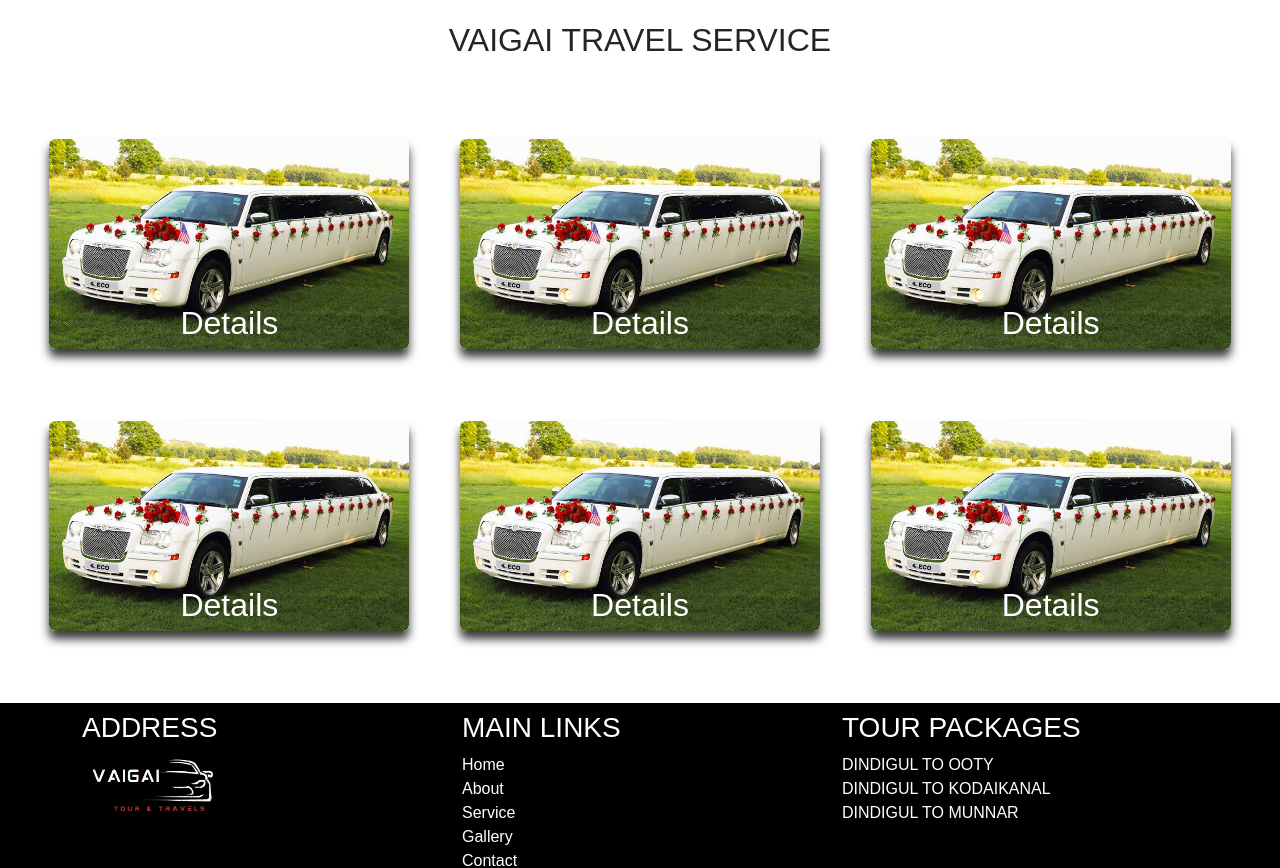
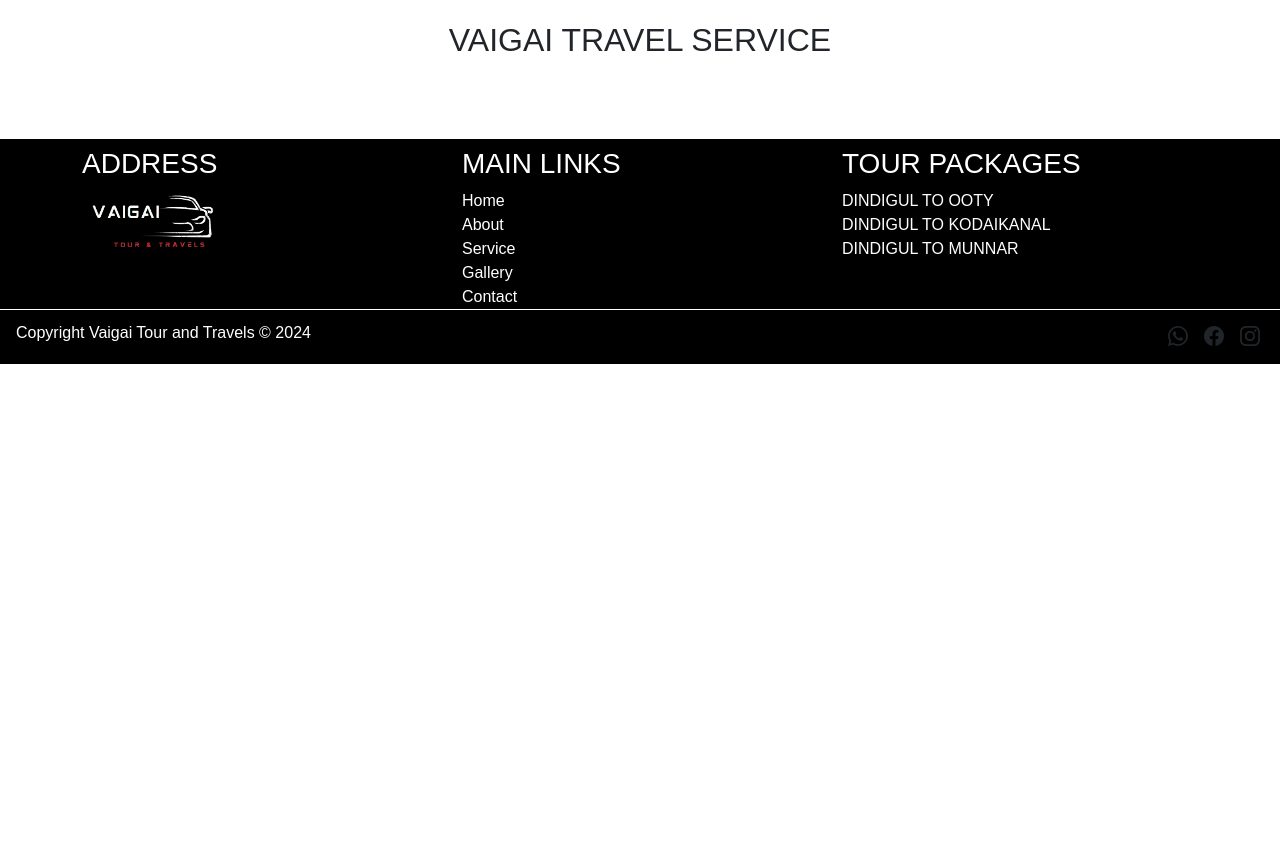
Before and after one commit to Ajith5104/Vaigai_TR, a React (Create React App) app: page /service in a window 1280 px wide. Shown: the part 540-1408 px from the top of the page. After the commit the page ends 904 px from the top, so only its background shows below. Built offline with nearby package versions, Linux system fonts and the light colour scheme.

Commit message:
complete

```diff
--- a/src/Components/Service.js
+++ b/src/Components/Service.js
@@ -27,7 +27,7 @@
       <div className="service-section container-fluid py-3">
         {/* First Row */}
 
-        <div className="d-flex flex-wrap justify-content-around mt-3 ">
+        {/* <div className="d-flex flex-wrap justify-content-around mt-3 ">
           {Array(3)
             .fill()
             .map((_, index) => (
@@ -62,10 +62,10 @@
                 </div>
               </div>
             ))}
-        </div>
+        </div> */}
 
         {/* Second Row */}
-        <div className="d-flex flex-wrap justify-content-around mt-3 ">
+        {/* <div className="d-flex flex-wrap justify-content-around mt-3 ">
           {Array(3)
             .fill()
             .map((_, index) => (
@@ -100,7 +100,7 @@
                 </div>
               </div>
             ))}
-        </div>
+        </div> */}
       </div>
     </div>
   );
```
